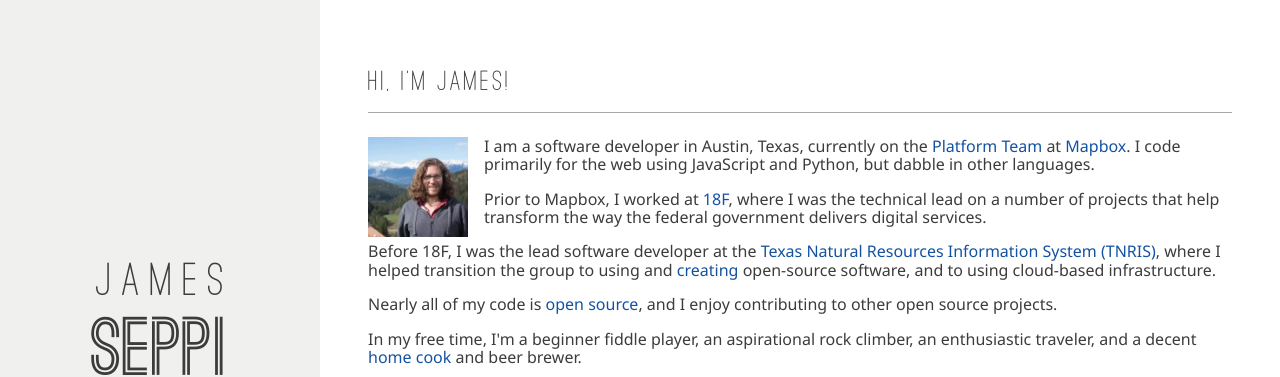
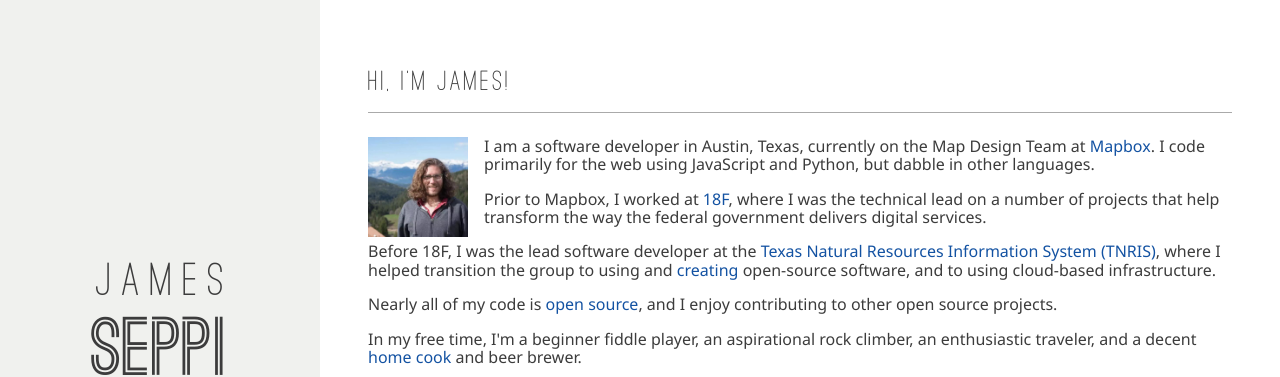
Before and after one commit to jseppi/jseppi.github.io, a Jekyll site: the page built from index.html, in a window 1280 px wide and 900 px high. Shown: the top 377 px of the window. Built offline with Jekyll 4.4.1, drawn with Linux system fonts in a browser that asks for light colours; nearby versions of some CDN libraries.

Commit message:
Update index.html

```diff
--- a/index.html
+++ b/index.html
@@ -9,7 +9,7 @@ published: true
     <div class="pure-g">
       <div class="pure-u-1">
         <img src="/img/james_seppi.jpg" alt="James Seppi"/>
-        <p>I am a software developer in Austin, Texas, currently on the <a href="https://www.mapbox.com/about/team/james-seppi/">Platform Team</a> at <a href="https://www.mapbox.com">Mapbox</a>. I code primarily for the web using JavaScript and Python, but dabble in other languages.</p>
+        <p>I am a software developer in Austin, Texas, currently on the Map Design Team at <a href="https://www.mapbox.com">Mapbox</a>. I code primarily for the web using JavaScript and Python, but dabble in other languages.</p>
         <p>Prior to Mapbox, I worked at <a href="https://18f.gsa.gov" title="18F">18F</a>, where I was the technical lead on a number of projects that help transform the way the federal government delivers digital services.</p>
         <p>Before 18F, I was the lead software developer at the <a href="https://tnris.org">Texas Natural Resources Information System (TNRIS)</a>, where I helped transition the group to using and <a href="https://github.com/tnris">creating</a> open-source software, and to using cloud-based infrastructure.</p>
         <p>Nearly all of my code is <a href="https://github.com/jseppi">open source</a>, and I enjoy contributing to other open source projects.</p>
```
